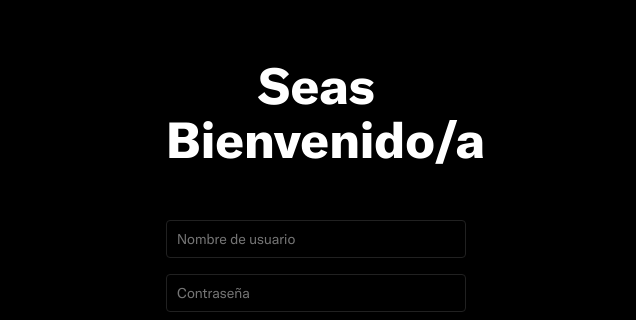
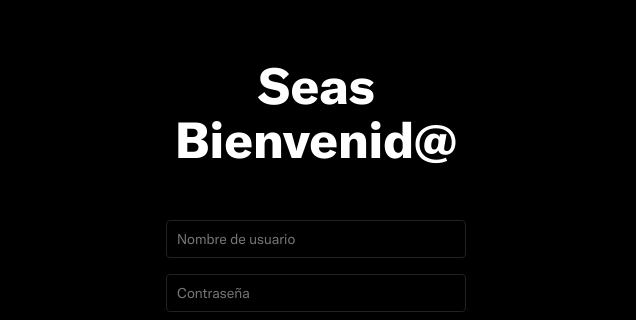
Before and after one commit to horewoo/EroFursRelease, a website built with Vite: page index.html in a window 1280 px wide. Shown: the part 178-498 px from the top of the page, 644-1280 px from the left. Built offline with nearby package versions, Linux system fonts and the light colour scheme.

Commit message:
Update index.html

```diff
--- a/index.html
+++ b/index.html
@@ -15,7 +15,7 @@
         <div id="derecho">
             <div class="formulario">
                <h1 class="titulo-seas">Seas</h1>
-              <h1 class="titulo-formulario">Bienvenido/a</h1>
+              <h1 class="titulo-formulario">Bienvenid@</h1>
                 <form>
                     <input type="text" id="usuario" name="usuario" placeholder="Nombre de usuario" required>
                     <input type="password" id="contrasena" name="contrasena" placeholder="Contraseña" required>
```
